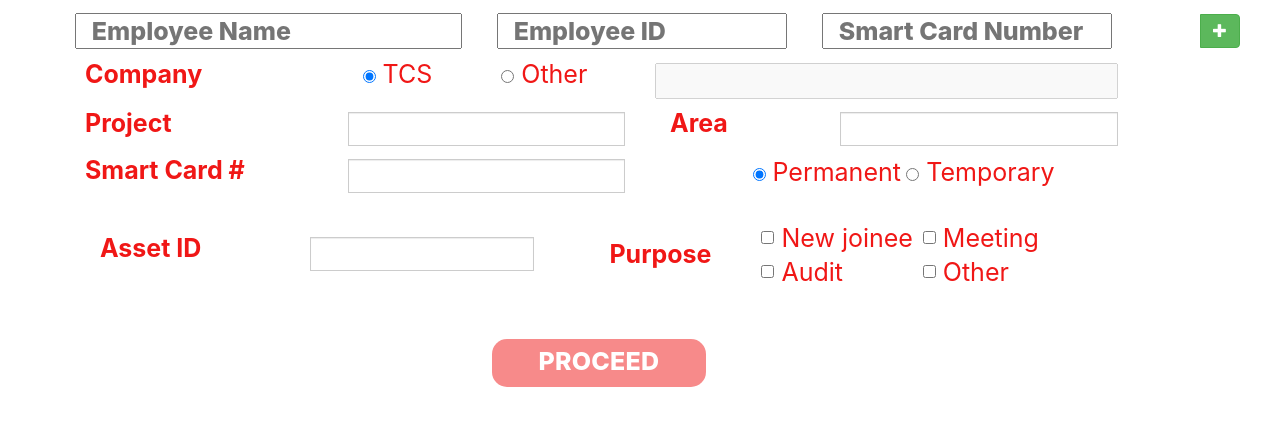
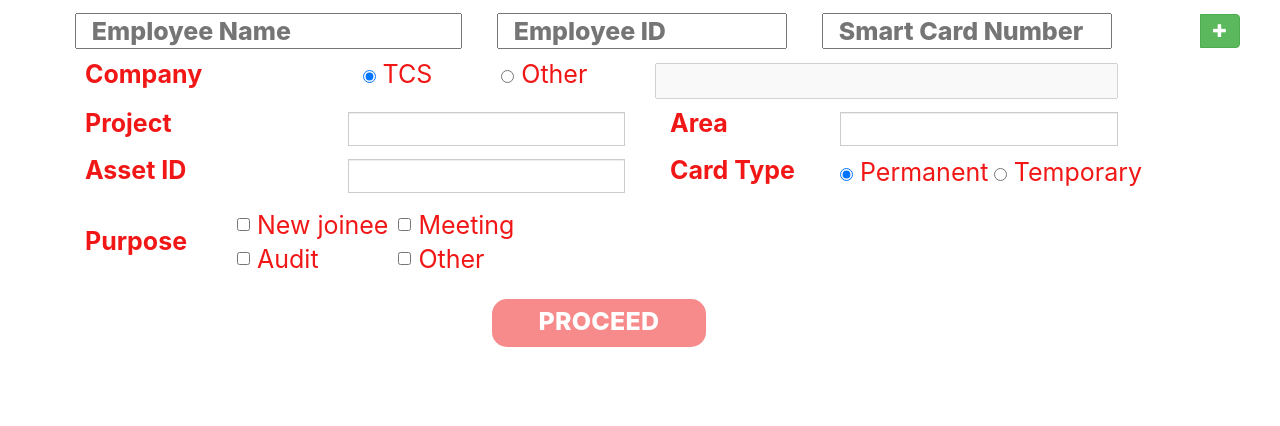
Before and after one commit to gaurav-anitya/VAF, a plain HTML site: page views/Visitor_form.html in a window 1280 px wide. Shown: the part 200-626 px from the top of the page. Drawn offline with nearby package versions, Linux system fonts and the light colour scheme.

Commit message:
Group entry'

```diff
--- a/views/Visitor_form.html
+++ b/views/Visitor_form.html
@@ -235,19 +235,20 @@
 						<div class="row form-inline  row_padding_top_bottom">
 							<!-- Text input-->
 							<div class="form-group col-md-6">
-								<label class=" col-md-6 control-label" for="visitor_smartcard">Smart Card #</label>
+								<label class=" col-md-6 control-label" for="visitor_asset">Asset ID</label>
 								<div class="col-md-6 input-group">
-									<input id="smart_card" name="visitor_smartcard" type="text" placeholder="" class="form-control">
+									<input id="visitor_asset" name="visitor_asset" type="text" placeholder="" class="form-control">
 								</div>
 							</div>
-							<div class="form-group col-md-5 col-md-offset-1">
-								<div class="radio">
+							<div class="form-group col-md-6">
+								<label class=" col-md-4 control-label" for="visitor_access">Card Type</label>
+								<div class="radio" class=" col-md-4">
 									<label for="company-0">
 										<input type="radio" name="visitor_access" id="-0" value="Permanent" checked="checked">
 										Permanent
 									</label>
 								</div>
-								<div class="radio">
+								<div class="radio" class=" col-md-4">
 									<label class="" for="company-1">
 										<input type="radio" name="visitor_access" id="-1" value="Temporary">
 										Temporary
@@ -257,23 +258,9 @@
 						</div>
 
 						<!-- Text input-->
-						<div class="row form-inline row_padding_top_bottom">
+						<div class="row form-inline">
 							<!-- Text input-->
-							<table class="table-borderless">
-								<tr>
-									<td class="col-md-6">
-										<div class="form-group col-md-12">
-											<label class=" col-md-5 control-label" for="visitor_asset">Asset ID</label>
-											<div class="col-md-6 col-md-offset-1 input-group">
-												<input id="visitor_asset" name="visitor_asset" type="text" placeholder="" class="form-control col-md-12">
-											</div>
-										</div>
-									</td>
-									<td class="col-md-6">
-										<div class="form-group">
-											<div class="row form-inline row_padding_top_bottom">
-												<div class="form-group col-md-12">
-													<table class="table-borderless">
+							<table>
 								<tr>
 									<td class="col-md-3">
 										<div class="vcenter">
@@ -284,12 +271,12 @@
 										<div id="checkboxlist">
 											<table class="table-borderless table-condensed">
 												<tr>
-																			<td class="tabl1e-borderless">
+													<td class="table-borderless">
 														<label class="checkbox-inline">
 															<input type="checkbox" id="Purpose-0" name="Identification1" value="New Joinee"> New joinee
 														</label>
 													</td>
-																			<td class="ta1ble-borderless">
+													<td class="table-borderless">
 														<label class="checkbox-inline">
 															<input type="checkbox" id="Purpose-1" name="Identification2" value="Meeting"> Meeting
 														</label>
@@ -310,12 +297,6 @@
 											</table>
 										</div>
 									<td>
-														</tr>
-													</table>
-												</div>
-											</div>
-										</div>
-									</td>
 								</tr>
 							</table>
 						</div>
```
Lines whose indentation alone changed are shown as unchanged.
